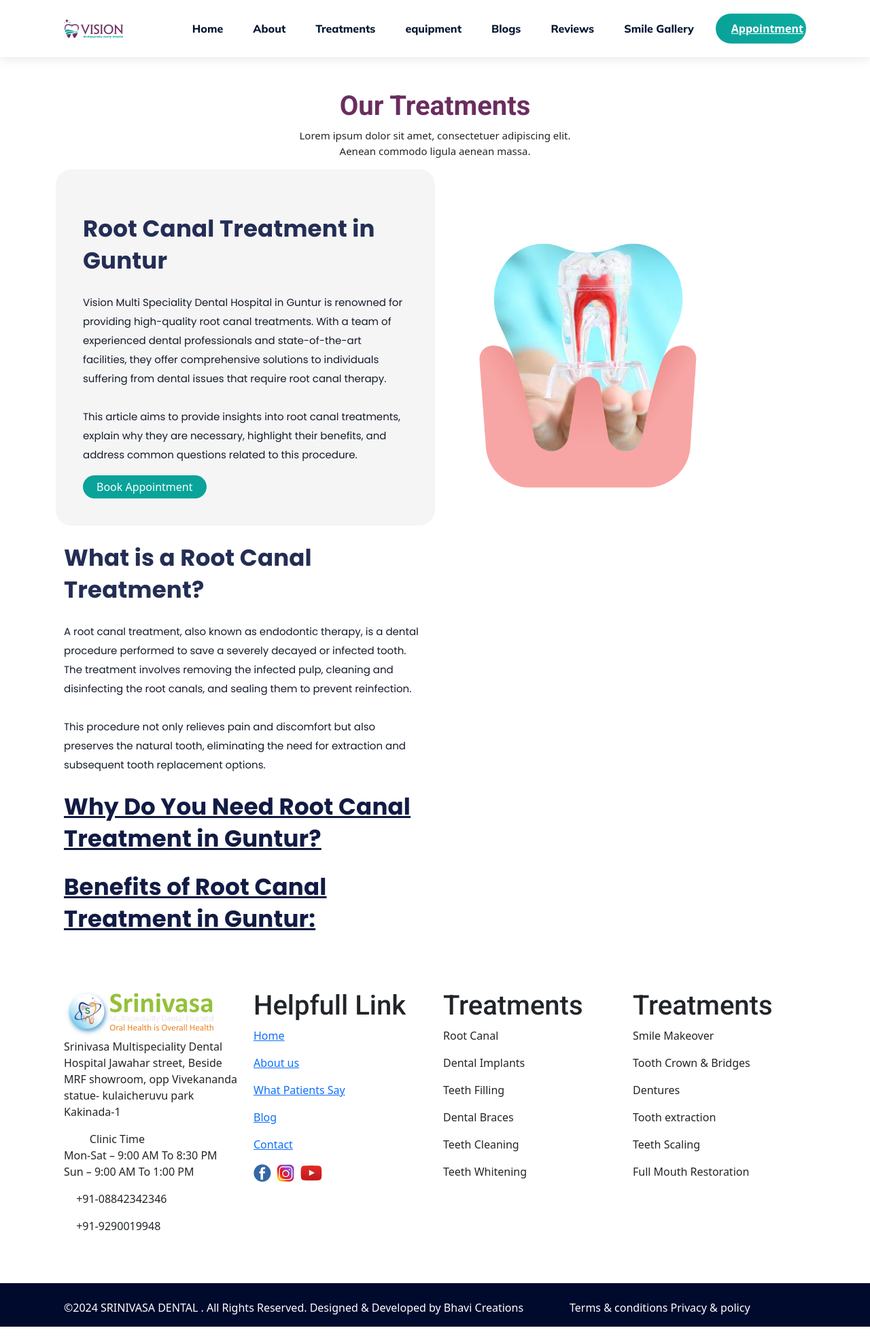
After one commit to bhavi-creations/Vision-Dental, a PHP site: page /treatment.php in a window 1280 px wide. The commit adds this page. Shown: the whole page at 68% size. Run offline with PHP 8.4, Linux system fonts and the light colour scheme; some web fonts are replaced.

Commit message:
treatment page design

```diff
--- a/assets/css/style1.css
+++ b/assets/css/style1.css
@@ -24,8 +24,20 @@ img.img-fluid.dr_img_padding {
   line-height: 36px;
   letter-spacing: 0.20000000298023224px;
   text-align: left;
-  color: #252b42;
+  color: #242e55;
   line-height: 47px;
+}
+
+.dr_welcome_text11 {
+  font-family: Poppins;
+  font-size: 34px;
+  font-weight: 700;
+  line-height: 36px;
+  letter-spacing: 0.20000000298023224px;
+  text-align: left;
+  color: #111b44;
+  line-height: 47px;
+  text-decoration: underline;
 }
 
 
@@ -288,3 +300,16 @@ img.iimage3 {
 }img.img-fluid.dr_img_padding.abouter {
   width: 80% !important;
 }
+img.img-fluid.dr_img_padding.abouter1 {
+  width: 80% !important;
+}button.appont {
+  background: #09a39a;
+  border: none;
+  color: white;
+  padding: 5px 20px;
+  border-radius: 20px;
+}.col-md-6.dr_content_padding.order-1.order-md-1.treater {
+  background: #86868614;
+   padding: 40px;
+  border-radius: 23px;
+}
--- /dev/null
+++ b/treatment.php
@@ -0,0 +1,382 @@
+<!DOCTYPE html>
+<html lang="en">
+
+<head>
+    <meta charset="utf-8">
+    <meta content="width=device-width, initial-scale=1.0" name="viewport">
+
+    <title>Srinivasa</title>
+    <meta content="" name="description">
+    <meta content="" name="keywords">
+
+    <!-- Favicons -->
+    <link href="assets/img/srinivasa/tittle.png" rel="icon">
+    <link href="assets/img/apple-touch-icon.png" rel="apple-touch-icon">
+
+    <!-- Google Fonts -->
+    <link
+        href="https://fonts.googleapis.com/css?family=Open+Sans:300,300i,400,400i,600,600i,700,700i|Roboto:300,300i,400,400i,500,500i,600,600i,700,700i|Poppins:300,300i,400,400i,500,500i,600,600i,700,700i"
+        rel="stylesheet">
+
+    <!-- Vendor CSS Files -->
+    <link href="assets/vendor/fontawesome-free/css/all.min.css" rel="stylesheet">
+    <link href="assets/vendor/animate.css/animate.min.css" rel="stylesheet">
+    <link href="assets/vendor/aos/aos.css" rel="stylesheet">
+    <link href="assets/vendor/bootstrap/css/bootstrap.min.css" rel="stylesheet">
+    <link href="assets/vendor/bootstrap-icons/bootstrap-icons.css" rel="stylesheet">
+    <link href="assets/vendor/boxicons/css/boxicons.min.css" rel="stylesheet">
+    <link href="assets/vendor/glightbox/css/glightbox.min.css" rel="stylesheet">
+    <link href="assets/vendor/swiper/swiper-bundle.min.css" rel="stylesheet">
+    <link href="assets/css/style.css" rel="stylesheet">
+    <link href="assets/css/style1.css" rel="stylesheet">
+
+    <link rel="stylesheet" href="https://unpkg.com/swiper/swiper-bundle.min.css">
+
+    <!-- Bootstrap CSS -->
+    <link href="https://stackpath.bootstrapcdn.com/bootstrap/5.1.3/css/bootstrap.min.css" rel="stylesheet">
+
+    <!-- Bootstrap JS and dependencies -->
+    <script src="https://code.jquery.com/jquery-3.6.0.min.js"></script>
+    <script src="https://cdn.jsdelivr.net/npm/@popperjs/core@2.9.3/dist/umd/popper.min.js"></script>
+    <script src="https://stackpath.bootstrapcdn.com/bootstrap/5.1.3/js/bootstrap.min.js"></script>
+    <link rel="stylesheet" href="https://unpkg.com/swiper/swiper-bundle.min.css" />
+    <script src="https://unpkg.com/swiper/swiper-bundle.min.js"></script>
+
+</head>
+<style>
+@media (min-width:992px) {
+
+    .showthisdiv {
+        padding-left: 100px !important;
+    }
+}
+</style>
+
+<body>
+
+
+
+    <header id="header">
+        <div class="container d-flex align-items-center onlypad  ">
+            <div class="logo-text-container d-flex align-items-center" style="z-index: 999;">
+                <a href="index.php">
+                    <img src="assets/img/vision/large_icon.png" class="img-fluid  " alt="">
+                </a>
+            </div>
+
+            <nav id="navbar" class="navbar order-lg-0">
+                <i class="bi bi-list mobile-nav-toggle"></i>
+                <ul>
+                    <li><a class="nav-link scrollto" href="index.php">Home</a></li>
+                    <li><a class="nav-link scrollto" href="about.php">About</a></li>
+                    <li><a class="nav-link scrollto" href="services.php">Treatments</a></li>
+                    <li><a class="nav-link scrollto" href="equipment.php">equipment</a></li>
+
+                    <li><a class="nav-link" href="blogs.php">Blogs</a></li>
+                    <li><a class="nav-link scrollto" href="testimonials.php">Reviews</a></li>
+                    <li><a class="nav-link scrollto" href="gallery.php">Smile Gallery</a></li>
+
+                    <li><a href="appointment.php" class="appointment-btn scrollto d-lg-none" style="z-index: 999;">
+                            Appointment
+                        </a></li>
+                </ul>
+            </nav>
+
+            <a href="appointment.php" class="appointment-btn scrollto d-none d-lg-block" style="z-index: 999;">
+                Appointment
+            </a>
+        </div>
+    </header>
+
+
+
+    <main id="main">
+
+        <section class="sectionForm">
+            <div class="container">
+                <div class="row servSect">
+                    <div class="abot mt-5">
+                        <h4 class="abh4">Our Treatments</h4>
+                        <p class="abP">Lorem ipsum dolor sit amet, consectetuer adipiscing elit. <br>
+                            Aenean commodo ligula aenean massa.</p>
+                    </div>
+                    <div class="col-md-6 dr_content_padding  order-1 order-md-1 treater">
+                        <h2 class="dr_welcome_text1 mt-4 mb-4">Root Canal Treatment in <br>
+                            Guntur
+                        </h2>
+                        <p class="poetsen_font1">
+                            Vision Multi Speciality Dental Hospital in Guntur is renowned for providing high-quality
+                            root canal treatments. With a team of experienced dental professionals and state-of-the-art
+                            facilities, they offer comprehensive solutions to individuals suffering from dental issues
+                            that require root canal therapy. <br>
+                            <br> This article aims to provide insights into root canal treatments, explain why they are
+                            necessary, highlight their benefits, and address common questions related to this procedure.
+                        </p>
+                        <button class="appont">Book Appointment</button>
+
+                    </div>
+
+                    <div class="col-md-6 order-3  order-md-2 mt-5">
+                        <img src="assets/img/about/t.png" class="img-fluid dr_img_padding abouter1" alt="">
+                    </div>
+
+
+                </div>
+            </div>
+        </section>
+
+        <section class="sectionForm">
+            <div class="container">
+                <div class="row servSect">
+
+                    <div class="col-md-6 dr_content_padding  order-1 order-md-1  ">
+                        <h2 class="dr_welcome_text1 mt-4 mb-4">What is a Root Canal <br>
+                            Treatment?
+                        </h2>
+                        <p class="poetsen_font1">
+                            A root canal treatment, also known as endodontic therapy, is a dental procedure performed to
+                            save a severely decayed or infected tooth. The treatment involves removing the infected
+                            pulp, cleaning and disinfecting the root canals, and sealing them to prevent reinfection.
+                            <br>
+                            <br>
+                            This procedure not only relieves pain and discomfort but also preserves the natural tooth,
+                            eliminating the need for extraction and subsequent tooth replacement options.
+                        </p>
+                        <h2 class="dr_welcome_text11 mt-4 mb-4">Why Do You Need Root Canal Treatment in Guntur?
+                        </h2><h2 class="dr_welcome_text11 mt-4 mb-4">Benefits of Root Canal Treatment in Guntur:
+                        </h2>
+
+
+                    </div>
+
+                    <div class="col-md-6 order-3  order-md-2 mt-5">
+                    </div>
+
+
+                </div>
+            </div>
+        </section>
+
+
+
+    </main>
+    <footer id="footer">
+        <div class="footer-top">
+            <div class="container py-5">
+                <div class="row">
+                    <div class="col-12 col-md-6 col-lg-3 py-2">
+                        <a href="#"> <img src="assets/img/srinivasa/logo.png" class="img-fluid" alt=""></a>
+                        <p class="foot_para">Srinivasa Multispeciality Dental Hospital Jawahar street, Beside MRF
+                            showroom, opp Vivekananda statue- kulaicheruvu park Kakinada-1
+                        </p>
+                        <p class="foot_para"><svg xmlns="http://www.w3.org/2000/svg" width="17" height="17"
+                                viewBox="0 0 17 17" fill="none">
+                                <g clip-path="url(#clip0_94_738)">
+                                    <path
+                                        d="M11.5289 10.0012L9.15863 8.22346V4.60227C9.15863 4.23816 8.86432 3.94385 8.50021 3.94385C8.13611 3.94385 7.8418 4.23816 7.8418 4.60227V8.55271C7.8418 8.76009 7.93925 8.95566 8.10516 9.07944L10.7388 11.0547C10.8573 11.1435 10.9956 11.1863 11.1332 11.1863C11.334 11.1863 11.5315 11.0961 11.6606 10.9223C11.8792 10.6319 11.8199 10.2191 11.5289 10.0012Z"
+                                        fill="white" />
+                                    <path
+                                        d="M8.5 0C3.81281 0 0 3.81281 0 8.5C0 13.1872 3.81281 17 8.5 17C13.1872 17 17 13.1872 17 8.5C17 3.81281 13.1872 0 8.5 0ZM8.5 15.6832C4.5397 15.6832 1.3168 12.4603 1.3168 8.5C1.3168 4.5397 4.5397 1.3168 8.5 1.3168C12.461 1.3168 15.6832 4.5397 15.6832 8.5C15.6832 12.4603 12.4603 15.6832 8.5 15.6832Z"
+                                        fill="white" />
+                                </g>
+                                <defs>
+                                    <clipPath id="clip0_94_738">
+                                        <rect width="17" height="17" fill="white" />
+                                    </clipPath>
+                                </defs>
+                            </svg> &nbsp; &nbsp; Clinic Time <br>
+                            Mon-Sat – 9:00 AM To 8:30 PM <br> Sun – 9:00 AM To 1:00 PM</p>
+                        <p class="foot_para">
+                            <svg xmlns="http://www.w3.org/2000/svg" width="14" height="15" viewBox="0 0 14 15"
+                                fill="none">
+                                <g clip-path="url(#clip0_94_734)">
+                                    <path
+                                        d="M13.6189 10.4377L11.6652 8.48393C10.9674 7.78617 9.7812 8.0653 9.50209 8.97237C9.29276 9.60038 8.595 9.94927 7.96701 9.80969C6.57148 9.4608 4.68751 7.64661 4.33863 6.18131C4.1293 5.55329 4.54796 4.85553 5.17595 4.64622C6.08304 4.36712 6.36215 3.18092 5.66439 2.48315L3.71064 0.529413C3.15243 0.0409771 2.31511 0.0409771 1.82668 0.529413L0.500926 1.85517C-0.824828 3.2507 0.640479 6.94885 3.91997 10.2283C7.19947 13.5078 10.8976 15.0429 12.2932 13.6474L13.6189 12.3216C14.1074 11.7634 14.1074 10.9261 13.6189 10.4377Z"
+                                        fill="white" />
+                                </g>
+                                <defs>
+                                    <clipPath id="clip0_94_734">
+                                        <rect width="14" height="14" fill="white" transform="translate(0 0.164062)" />
+                                    </clipPath>
+                                </defs>
+                            </svg>
+
+                            +91-08842342346
+                        </p>
+                        <p class="foot_para">
+                            <svg xmlns="http://www.w3.org/2000/svg" width="14" height="15" viewBox="0 0 14 15"
+                                fill="none">
+                                <g clip-path="url(#clip0_94_734)">
+                                    <path
+                                        d="M13.6189 10.4377L11.6652 8.48393C10.9674 7.78617 9.7812 8.0653 9.50209 8.97237C9.29276 9.60038 8.595 9.94927 7.96701 9.80969C6.57148 9.4608 4.68751 7.64661 4.33863 6.18131C4.1293 5.55329 4.54796 4.85553 5.17595 4.64622C6.08304 4.36712 6.36215 3.18092 5.66439 2.48315L3.71064 0.529413C3.15243 0.0409771 2.31511 0.0409771 1.82668 0.529413L0.500926 1.85517C-0.824828 3.2507 0.640479 6.94885 3.91997 10.2283C7.19947 13.5078 10.8976 15.0429 12.2932 13.6474L13.6189 12.3216C14.1074 11.7634 14.1074 10.9261 13.6189 10.4377Z"
+                                        fill="white" />
+                                </g>
+                                <defs>
+                                    <clipPath id="clip0_94_734">
+                                        <rect width="14" height="14" fill="white" transform="translate(0 0.164062)" />
+                                    </clipPath>
+                                </defs>
+                            </svg>
+
+                            +91-9290019948
+                        </p>
+                    </div>
+                    <div class="col-6 col-md-6 col-lg-3 py-2">
+                        <h1 class="foot_head">Helpfull Link</h1>
+                        <a href="index.php">
+                            <p class="foot_para">Home</p>
+                        </a><a href="about.php">
+
+                            <p class="foot_para">About us</p>
+
+                        </a><a href="testimonials.php">
+                            <p class="foot_para">What Patients Say</p>
+                        </a><a href="blogs.php">
+                            <p class="foot_para">Blog</p>
+                        </a><a href="contact.php">
+                            <p class="foot_para">Contact</p>
+                        </a>
+
+                        <div class="d-flex">
+                            <a href="https://www.facebook.com/srinivasadentalkakinada/" target="_blank"> <img
+                                    src="assets/img/srinivasa/facebook.png" class="img-fluid" alt=""></a> &nbsp;&nbsp;
+                            <a href="https://www.instagram.com/srinivasadentalkakinada/" target="_blank"> <img
+                                    src="assets/img/srinivasa/instagram.png" class="img-fluid" alt=""></a> &nbsp;&nbsp;
+
+                            <a href=" https://www.youtube.com/@srinivasadentalkakinada" target="_blank"> <img
+                                    src="assets/img/srinivasa/youtube.png" class="img-fluid" alt=""></a>
+
+                        </div>
+
+
+                    </div>
+                    <div class="col-6 col-md-6 col-lg-3 py-2">
+                        <h1 class="foot_head">Treatments
+                        </h1>
+                        <p class="foot_para">Root Canal</p>
+                        <p class="foot_para">Dental Implants</p>
+
+                        <p class="foot_para">Teeth Filling</p>
+                        <p class="foot_para">Dental Braces</p>
+                        <p class="foot_para">Teeth Cleaning</p>
+                        <p class="foot_para">Teeth Whitening</p>
+
+
+                    </div>
+                    <div class="col-12 col-md-6 col-lg-3 py-2">
+                        <h1 class="foot_head">Treatments
+                        </h1>
+                        <p class="foot_para">Smile Makeover</p>
+                        <p class="foot_para">Tooth Crown & Bridges</p>
+
+                        <p class="foot_para">Dentures</p>
+                        <p class="foot_para">Tooth extraction</p>
+                        <p class="foot_para">Teeth Scaling</p>
+                        <p class="foot_para">Full Mouth Restoration</p>
+
+
+                    </div>
+
+                </div>
+            </div>
+        </div>
+
+        <div class="footer-area-bottom theme-bg" style="background-color:  #000A2D;">
+            <div class="container">
+                <div class="row pt-4">
+                    <div class="col-xl-8 col-lg-9 col-md-12 col-12">
+                        <div class="footer-widget__copyright">
+                            <p class="mini_text last_text" style="color: #ffffff">
+                                ©2024 SRINIVASA DENTAL . All Rights Reserved. Designed &
+                                Developed by
+                                <a href="https://bhavicreations.com/" target="_blank"
+                                    style="text-decoration: none; color: #ffffff">Bhavi Creations</a>
+                            </p>
+                        </div>
+                    </div>
+                    <div class="col-xl-4 col-lg-3 col-md-12 col-12">
+                        <div class="footer-widget__copyright-info info-direction">
+                            <p class="mini_text last_text">
+                                <a href="terms.html" style="text-decoration: none; color: #ffffff">Terms & conditions
+                                </a>
+                                <a href="privacy.html" style="text-decoration: none; color: #ffffff">
+                                    Privacy & policy</a>
+                            </p>
+                        </div>
+                    </div>
+                </div>
+            </div>
+        </div>
+    </footer>
+
+
+    <!-- Scroll Up Button  -->
+    <button id="scrollBtn" onclick="scrollToTop()"><i class="fa-solid fa-arrow-up "></i></button>
+
+    <script>
+    // Function to scroll to the top of the page
+    function scrollToTop() {
+        window.scrollTo({
+            top: 0,
+            behavior: 'smooth' // Optional, smooth scrolling animation
+        });
+    }
+
+    // Show scroll button when scrolling down
+    window.onscroll = function() {
+        scrollFunction()
+    };
+
+    function scrollFunction() {
+        if (document.body.scrollTop > 20 || document.documentElement.scrollTop > 20) {
+            document.getElementById("scrollBtn").style.display = "block";
+        } else {
+            document.getElementById("scrollBtn").style.display = "none";
+        }
+    }
+    </script>
+
+    <style>
+    #scrollBtn {
+        display: none;
+        /* Initially hide the button */
+        position: fixed;
+        /* Fix the position of the button */
+        bottom: 20px;
+        /* Adjust the bottom distance */
+        right: 20px;
+        /* Adjust the right distance */
+        z-index: 999;
+        /* Set a high z-index to ensure the button is on top */
+        padding: 10px 15px;
+        background-color: #01539D;
+        ;
+        color: white;
+        border: none;
+        border-radius: 50%;
+        cursor: pointer;
+    }
+    </style>
+
+    <a href="https://api.whatsapp.com/send?phone=918406907980" style="color: #fff;" class="whatsapp-link"
+        target="_blank">
+        <i class="fab fa-whatsapp"></i>
+    </a>
+
+
+    <div id="preloader"></div>
+    <!-- <a href="#" class="back-to-top d-flex align-items-center justify-content-center"><i class="bi bi-arrow-up-short"></i></a> -->
+
+    <!-- Vendor JS Files -->
+    <script src="assets/vendor/purecounter/purecounter_vanilla.js"></script>
+    <script src="assets/vendor/aos/aos.js"></script>
+    <script src="assets/vendor/bootstrap/js/bootstrap.bundle.min.js"></script>
+    <script src="assets/vendor/glightbox/js/glightbox.min.js"></script>
+    <script src="assets/vendor/swiper/swiper-bundle.min.js"></script>
+    <script src="assets/vendor/php-email-form/validate.js"></script>
+
+    <script src="assets/js/main.js"></script>
+
+</body>
+
+</html>
```
Also changed, not shown: assets/img/about/t.png (added).
